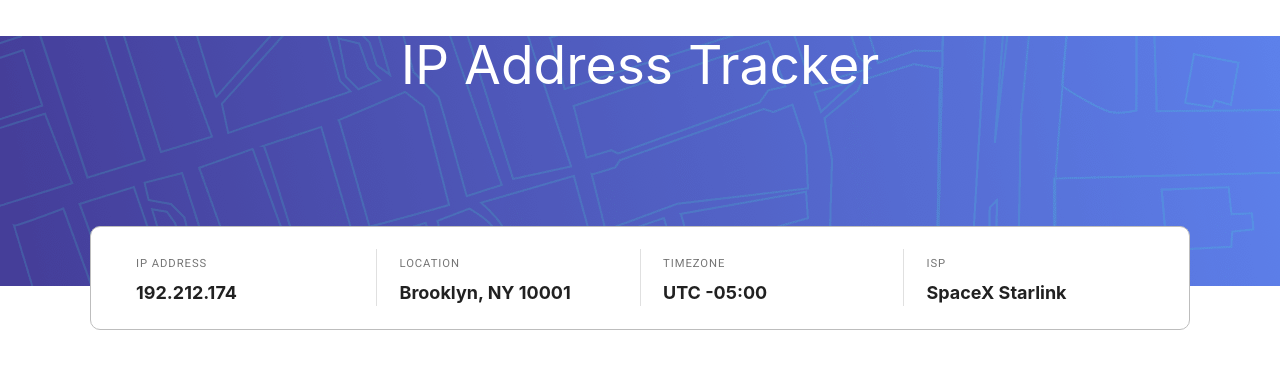
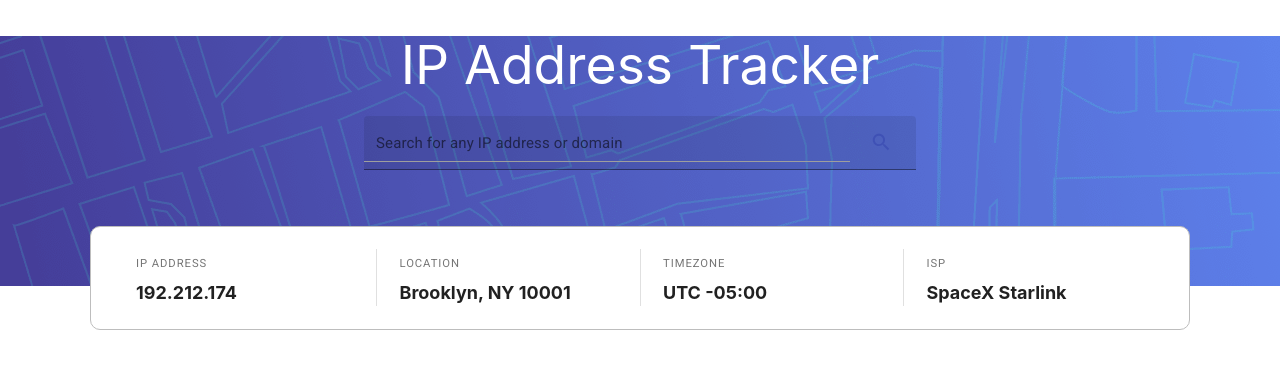
Before and after one commit to ancheetah/iptracker, a React (Create React App) app: page / in a window 1280 px wide. Shown: the top 368 px of the page. Built offline with nearby package versions, Linux system fonts and the light colour scheme; no server answers.

Commit message:
header component

```diff
--- a/src/components/HeaderComponent.js
+++ b/src/components/HeaderComponent.js
@@ -1,4 +1,6 @@
 import React from 'react';
+import {Container, TextField, InputAdornment, IconButton, Icon} from '@material-ui/core';
+import SearchIcon from '@material-ui/icons/Search';
 
 const styles = {
     color: "white",
@@ -10,6 +12,22 @@ const Header = (props) => {
     return (
         <header style={styles}>
             <h2>IP Address Tracker</h2>
+
+            <Container maxWidth="sm">
+                <form action="" noValidate>
+                    <TextField
+                        fullWidth
+                        variant="filled"
+                        label="Search for any IP address or domain"
+                        InputProps={{
+                            endAdornment:
+                                <InputAdornment position="end">
+                                    <IconButton color="primary"><SearchIcon/></IconButton>
+                                </InputAdornment>
+                            }}
+                    />
+                </form>
+            </Container>
         </header>
     );
 }
```
